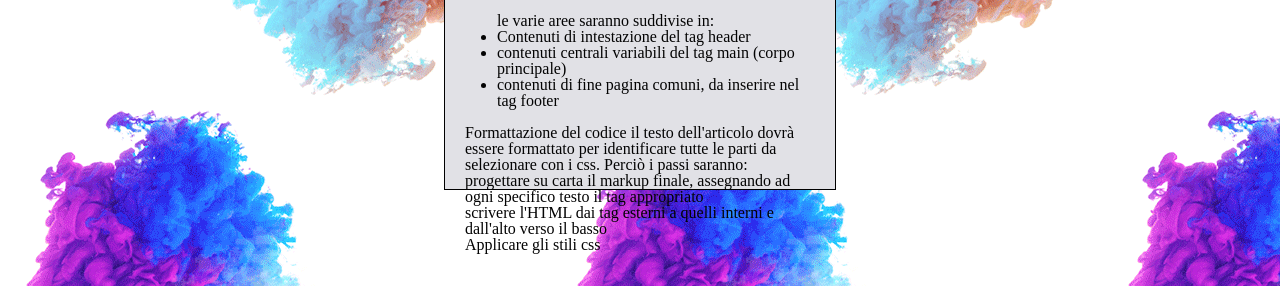
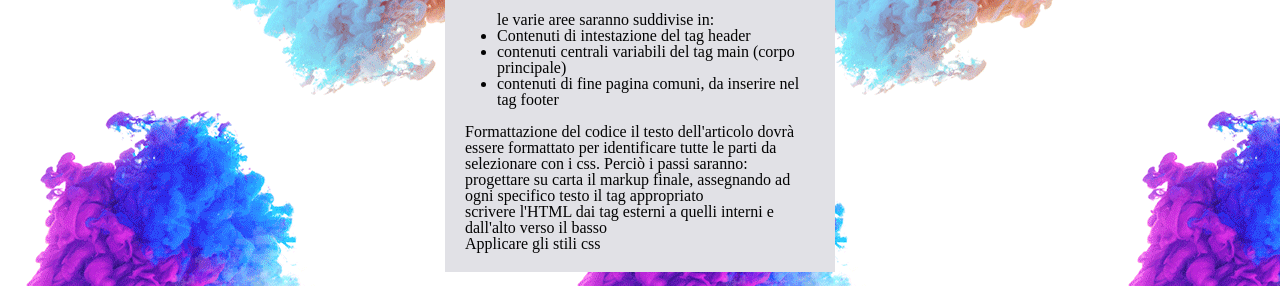
Before and after one commit to 11292-stella/progetto-prima-settimana-giorno-4, a plain HTML site: page index.html in a window 1280 px wide. Shown: the part 514-800 px from the top of the page. Drawn offline with Linux system fonts and the light colour scheme.

```diff
--- a/asset/css/style.css
+++ b/asset/css/style.css
@@ -33,7 +33,7 @@
 /* ELEMENTI NEL MAIN - ARTICLE */
 #main {
     width: 350px;
-  height: 300px;
+  height: auto
   border: 1px solid black;
 
 background-color: rgb(225, 225, 230);
```
